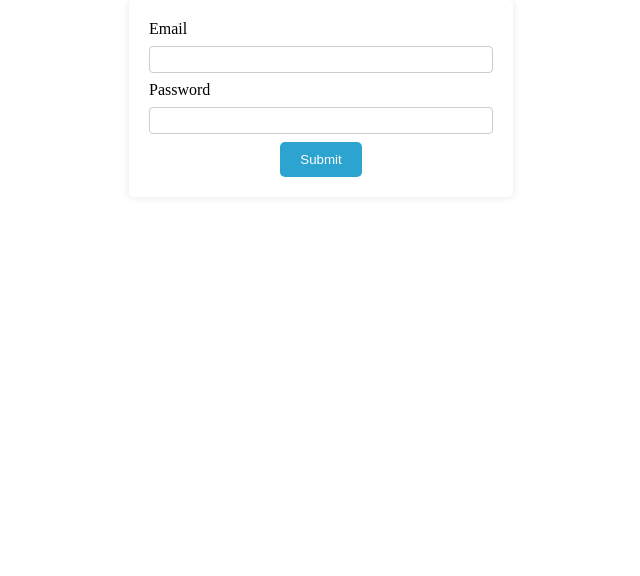
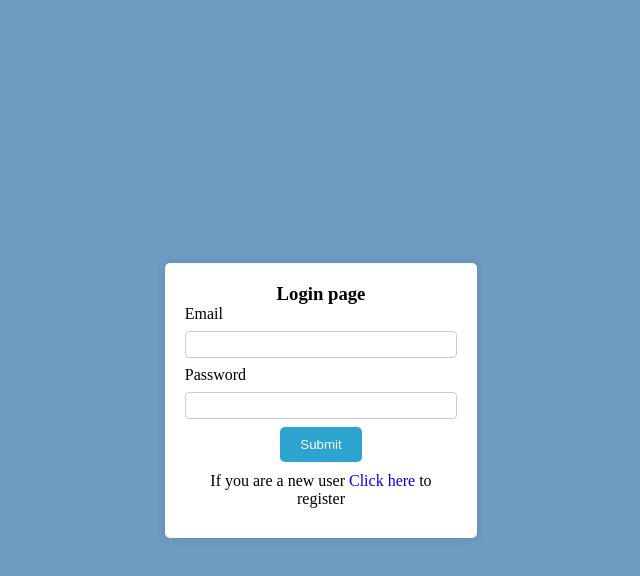
Before and after one commit to NikunjPatel-10/Dashboard_Challenge, a React (Vite) app in the folder crud-opreation/: page /login in a window 1280 px wide. Shown: the top 576 px of the page, without its empty margins (319-959 px from the left). Built offline with nearby package versions, Linux system fonts and the light colour scheme; no server answers; the HTML template or start-up script is replaced by a standard one.

Commit message:
feat:authentication

```diff
--- a/crud-opreation/src/App.jsx
+++ b/crud-opreation/src/App.jsx
@@ -3,7 +3,7 @@ import reactLogo from "./assets/react.svg";
 import viteLogo from "/vite.svg";
 import "./App.css";
 import Header from "./components/Header/Header";
-import { Route, Routes, useLocation } from "react-router-dom";
+import { Route, Routes, useLocation, Navigate } from "react-router-dom";
 import Home from "./pages/Home/Home";
 import About from "./pages/About/About";
 import Contact from "./pages/Contact/Contact";
@@ -11,24 +11,38 @@ import CompanyForm from "./components/CompanyForm/CompanyForm";
 import ContextProvider from "./contexts/ContextProvider";
 import Login from "./pages/Login/Login";
 import Registration from "./pages/Registration/Registration";
+import ProtectedRoutes from "./components/ProtectedRoutes";
 
 function App() {
   const path = useLocation();
   const hideHeaderRoutes = ["/login", "/registration"];
-  const hideHeader = hideHeaderRoutes.includes(path.pathname);
+  const hideHeader = hideHeaderRoutes.includes(path.pathname.toLowerCase());
+  console.log(path.pathname.toLowerCase());
 
   return (
     <div className="main-wrapper">
       <ContextProvider>
         {!hideHeader && <Header />}
         <Routes>
-          <Route path="/" element={<Home />}></Route>
+          <Route path="/" element={<Navigate to="/login" />}></Route>
           <Route path="/login" element={<Login />}></Route>
           <Route path="/registration" element={<Registration />}></Route>
-          <Route path="/home" element={<Home />}></Route>
-          <Route path="/about" element={<About />}></Route>
-          <Route path="/contact" element={<Contact />}></Route>
-          <Route path="/company-form" element={<CompanyForm />}>
+          <Route
+            path="/home"
+            element={<ProtectedRoutes Component={Home} />}
+          ></Route>
+          <Route
+            path="/about"
+            element={<ProtectedRoutes Component={About} />}
+          ></Route>
+          <Route
+            path="/contact"
+            element={<ProtectedRoutes Component={Contact} />}
+          ></Route>
+          <Route
+            path="/company-form"
+            element={<ProtectedRoutes Component={CompanyForm} />}
+          >
             <Route path="add" element={<CompanyForm />}></Route>
             <Route path="edit/:id" element={<CompanyForm />}></Route>
           </Route>
--- a/crud-opreation/src/components/Header/Header.css
+++ b/crud-opreation/src/components/Header/Header.css
@@ -69,3 +69,11 @@
 .nav-item:hover {
     color: orange;
 }
+
+.logout-btn-wrapper {
+    border: none;
+    background-color: rgb(209, 46, 46);
+    color: white;
+    padding: 8px 15px;
+    border-radius: 5px;
+}
--- a/crud-opreation/src/components/Header/Header.jsx
+++ b/crud-opreation/src/components/Header/Header.jsx
@@ -1,5 +1,5 @@
 import React, { useContext, useEffect, useState } from "react";
-import { Link, useLocation } from "react-router-dom";
+import { Link, useLocation, useNavigate } from "react-router-dom";
 import "./Header.css";
 import logo from "./../../assets/Images/logo.jpg";
 import Context from "../../contexts/Context";
@@ -12,7 +12,13 @@ function Header() {
     // console.log(search);
   };
 
+  const navigate = useNavigate();
   const path = useLocation();
+
+  const handleLogout = () => {
+    localStorage.clear();
+    navigate("../login");
+  };
 
   return (
     <header className="header">
@@ -52,6 +58,12 @@ function Header() {
               <span className="nav-link">Contact-us</span>
             </li>
           </Link>
+          <li className="nav-item">
+            {/* <Home size={22} /> */}
+            <button className="logout-btn-wrapper" onClick={handleLogout}>
+              Logout
+            </button>
+          </li>
         </ul>
       </nav>
     </header>
--- /dev/null
+++ b/crud-opreation/src/components/ProtectedRoutes.jsx
@@ -0,0 +1,23 @@
+import React from "react";
+import { useEffect } from "react";
+import { useNavigate } from "react-router-dom";
+
+const ProtectedRoutes = (props) => {
+  const { Component } = props;
+  const navigate = useNavigate();
+
+  useEffect(() => {
+    let login = localStorage.getItem("auth");
+
+    if (!login) {
+      navigate("../login");
+    }
+  });
+  return (
+    <div>
+      <Component />
+    </div>
+  );
+};
+
+export default ProtectedRoutes;
--- a/crud-opreation/src/pages/Login/Login.css
+++ b/crud-opreation/src/pages/Login/Login.css
@@ -1,14 +1,31 @@
 .login-wrapper {
-    /* height: 100%; */
+    height: 100%;
     display: flex;
     justify-content: center;
-    /* align-items: center; */
+    align-items: center;
+    padding: 15px;
+    background-color: #6e9bc2;
+}
+
+.form-size {
+    width: 25%;
+    background-color: white;
+}
+
+.heading-text {
+    width: 100%;
+    text-align: center;
+
+}
+
+.error {
+    color: red;
 }
 
 .form-Control {
     padding: 5px;
     border-radius: 4px;
-    width: 100%;
+    /* width: 100%;/ */
     border: 1px solid #ccc;
     margin: 8px 0;
 }
@@ -21,3 +38,14 @@
     cursor: pointer;
     border-radius: 5px;
 }
+
+.detail-text {
+    width: 100%;
+    text-align: center;
+    margin: 10px 0;
+}
+
+.main-text {
+    color: blue;
+    cursor: pointer;
+}
--- a/crud-opreation/src/pages/Login/Login.jsx
+++ b/crud-opreation/src/pages/Login/Login.jsx
@@ -1,7 +1,9 @@
-import React from "react";
+import React, { useEffect, useState } from "react";
 import { Formik, Field, Form, ErrorMessage } from "formik";
 import * as Yup from "yup";
 import "./Login.css";
+import { getRegisterData } from "../../services/apiService";
+import { Link, useNavigate, useNavigation } from "react-router-dom";
 
 const Login = () => {
   const initialValues = {
@@ -14,22 +16,56 @@ const Login = () => {
     password: Yup.string().required("Password is required"),
   });
 
-  const handleSubmit = (values, { setSubmitting }) => {
-    setTimeout(() => {
-      alert(JSON.stringify(values, null, 2));
-      setSubmitting(false);
-    }, 400);
+  const [registerData, setRegisterData] = useState([]);
+  useEffect(() => {
+    getRegistrationDetails();
+  }, []);
+
+  const getRegistrationDetails = async () => {
+    const response = await getRegisterData();
+    console.log(response);
+    let responseData = [];
+
+    for (const key in response.data) {
+      const id = key;
+      const responses = {
+        id: id,
+        firstname: response.data[id].firstName,
+        lastname: response.data[id].lastName,
+        email: response.data[id].email,
+        password: response.data[id].password,
+      };
+      responseData.push(responses);
+    }
+    return setRegisterData(responseData);
+  };
+
+  const navigate = useNavigate();
+
+  const handleSubmit = (values) => {
+    let auth = registerData.find(
+      (data) => data.email === values.email && data.password === values.password
+    );
+    if (auth) {
+      alert("login successfully");
+      localStorage.setItem("auth", true);
+      navigate("../home");
+    } else {
+      alert("invalid credentials");
+    }
   };
 
   return (
     <div className="login-wrapper">
-      {/* <h1>Login</h1> */}
       <Formik
         initialValues={initialValues}
         validationSchema={validationSchema}
         onSubmit={handleSubmit}
       >
-        <Form>
+        <Form className="form-size">
+          <div className="heading-text">
+            <h3>Login page</h3>
+          </div>
           <div className="">
             <label htmlFor="email">Email</label>
             <Field
@@ -38,7 +74,7 @@ const Login = () => {
               name="email"
               className="form-Control"
             />
-            <ErrorMessage name="email" component="div" />
+            <ErrorMessage name="email" className="error" />
           </div>
           <div className="">
             <label htmlFor="password">Password</label>
@@ -48,10 +84,19 @@ const Login = () => {
               name="password"
               className="form-Control"
             />
-            <ErrorMessage name="password" component="div" />
+            <ErrorMessage name="password" className="error" />
           </div>
           <div className="btn-wrapper">
             <button type="submit">Submit</button>
+          </div>
+          <div className="detail-text">
+            <p>
+              If you are a new user{" "}
+              <Link to="../registration" className="main-text">
+                Click here
+              </Link>{" "}
+              to register
+            </p>
           </div>
         </Form>
       </Formik>
--- a/crud-opreation/src/pages/Registration/Registration.css
+++ b/crud-opreation/src/pages/Registration/Registration.css
@@ -1,6 +1,14 @@
 .registration-form {
+    height: 100%;
     display: flex;
     justify-content: center;
+    align-items: center;
+    background-color: #6e9bc2;
+}
+
+.form-size {
+    width: 30%;
+    background-color: white;
 }
 
 .form-Control {
@@ -19,3 +27,14 @@
     cursor: pointer;
     border-radius: 5px;
 }
+
+.detail-text {
+    width: 100%;
+    text-align: center;
+    margin: 10px 0;
+}
+
+.main-text {
+    color: blue;
+    cursor: pointer;
+}
--- a/crud-opreation/src/pages/Registration/Registration.jsx
+++ b/crud-opreation/src/pages/Registration/Registration.jsx
@@ -4,6 +4,7 @@ import * as Yup from "yup";
 import "./registration.css";
 import { postRegisterData } from "../../services/apiService";
 import { useNavigate } from "react-router-dom";
+import { Link } from "react-router-dom";
 
 const Registration = () => {
   const naviagte = useNavigate();
@@ -39,7 +40,10 @@ const Registration = () => {
         validationSchema={validationSchema}
         onSubmit={handleSubmit}
       >
-        <Form>
+        <Form className="form-size">
+          <div className="heading-text">
+            <h3>Registration page</h3>
+          </div>
           <div>
             <label htmlFor="firstName">First Name</label>
             <Field
@@ -80,9 +84,17 @@ const Registration = () => {
             />
             <ErrorMessage name="password" component="div" />
           </div>
-
           <div className="btn-wrapper">
             <button type="submit">Register</button>
+          </div>
+          <div className="detail-text">
+            <p>
+              Already user then
+              <Link to="../login" className="main-text">
+                Click here
+              </Link>{" "}
+              to Sign Up
+            </p>
           </div>
         </Form>
       </Formik>
--- a/crud-opreation/src/services/apiService.jsx
+++ b/crud-opreation/src/services/apiService.jsx
@@ -33,3 +33,7 @@ export const postRegisterData = async (data) => {
       console.log(res);
     });
 };
+
+export const getRegisterData = async () => {
+  return await axios.get(BaseUrl + "RegisterData.json");
+};
```
